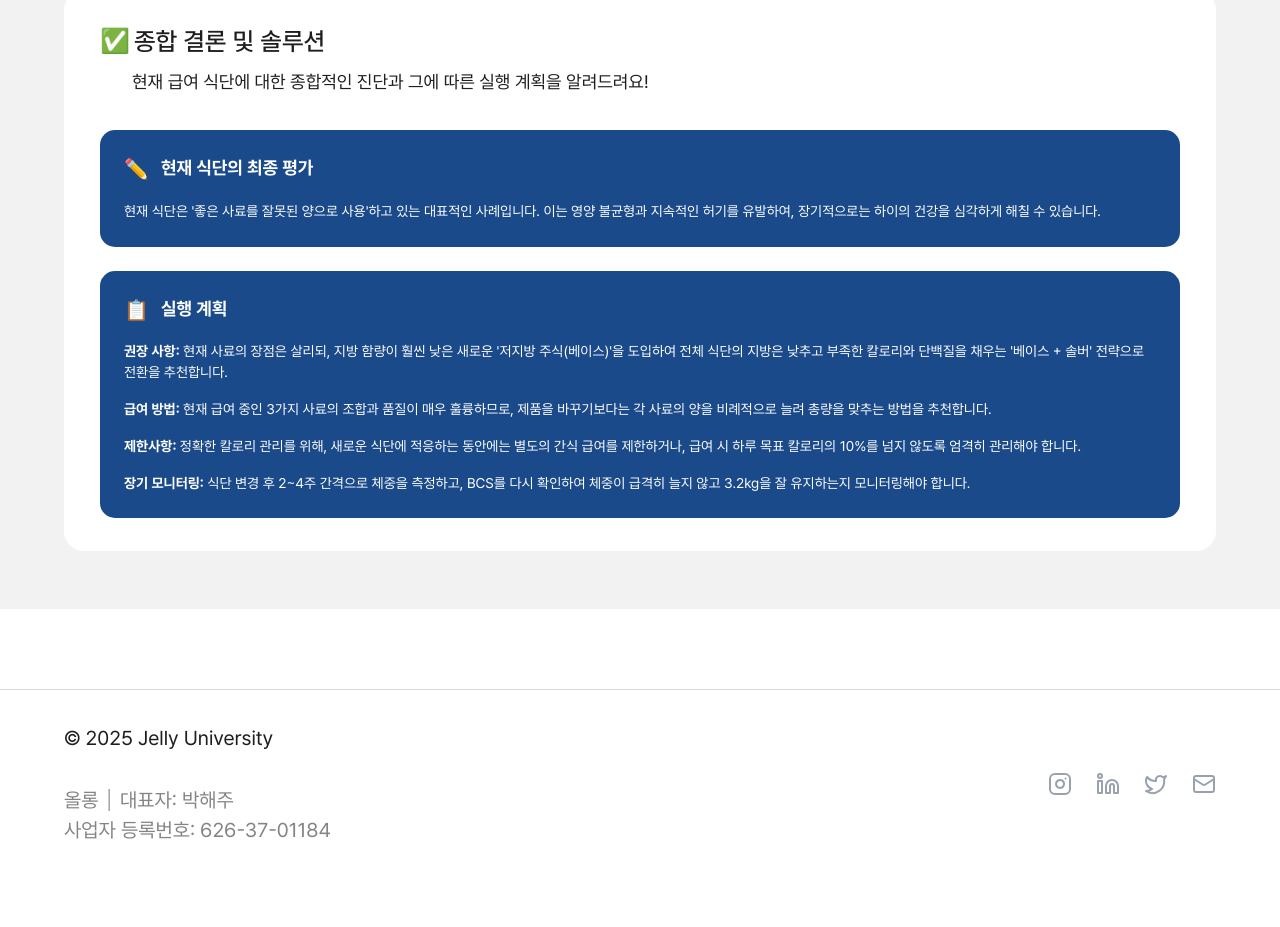
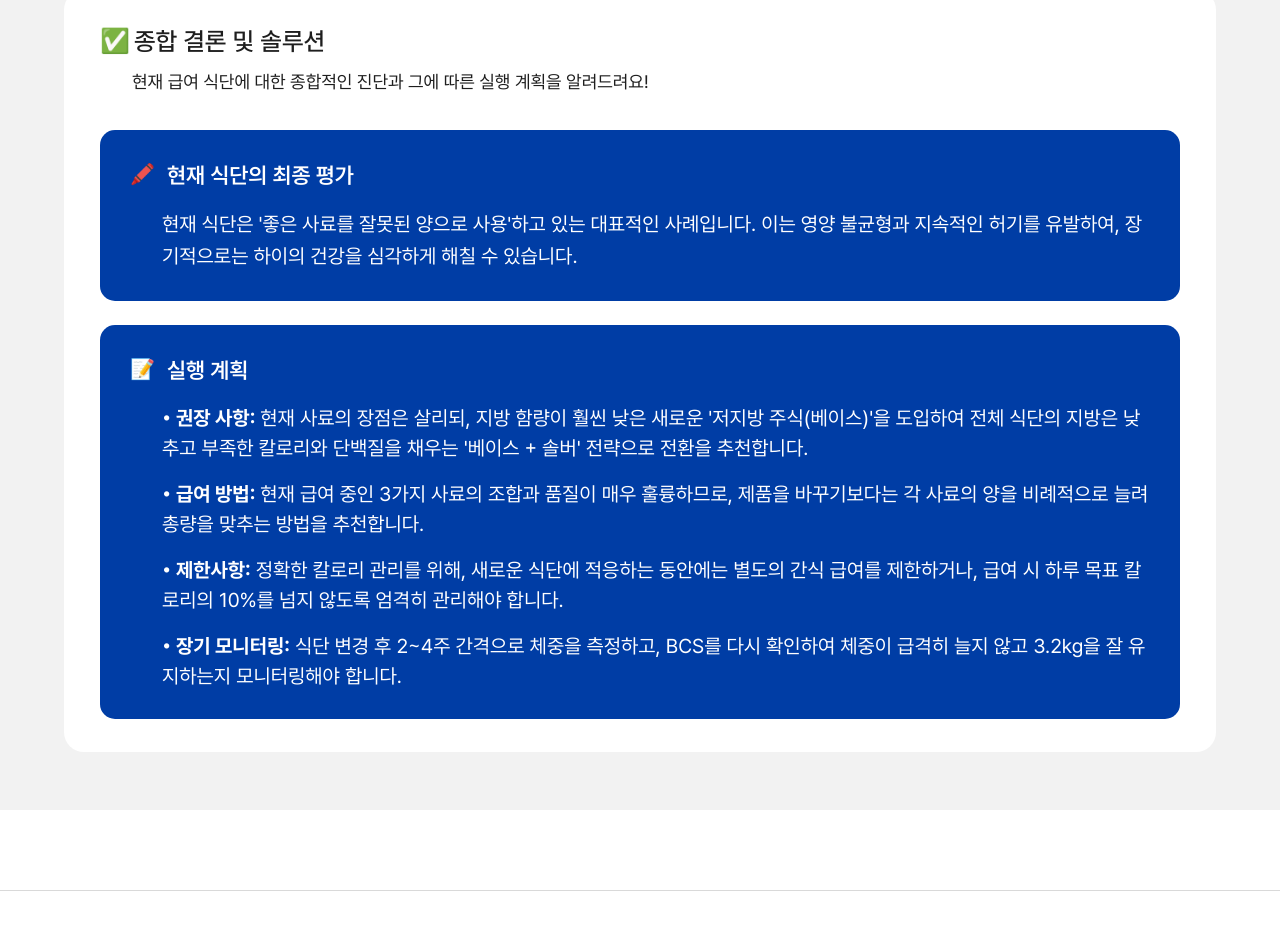
Before and after one commit to SeokHoChoi/test-jelly-univ-fe, a Next.js app: page /brief-report/diet-report in a window 1280 px wide. Shown: the part 4800-5727 px from the top of the page. Before the commit the page ends 5678 px from the top, so only its background shows below. Built offline with nearby package versions, Linux system fonts and the light colour scheme.

Commit message:
feat: 종합 결론 및 솔루션 카드 UI 구현

```diff
--- a/src/components/brief-report/DetailedDietReport.tsx
+++ b/src/components/brief-report/DetailedDietReport.tsx
@@ -873,34 +873,34 @@ const DetailedDietReport = ({
           <div className="mt-[35px]">
             <div className="space-y-6">
               {/* 현재 식단의 최종 평가 */}
-              <div className="bg-[#1A4A8A] rounded-[15px] p-6">
+              <div className="bg-[#003DA5] rounded-[15px] py-[28.5px] px-[30px]">
                 <div className="flex items-start gap-3 mb-4">
-                  <span className="text-white text-[20px]">✏️</span>
-                  <h3 className="text-white font-bold text-[18px]">현재 식단의 최종 평가</h3>
+                  <span className="text-white text-[20px]">🖍️</span>
+                  <h3 className="text-white font-semibold text-[18px] md:text-[22px]">현재 식단의 최종 평가</h3>
                 </div>
-                <p className="text-white text-[14px] leading-relaxed">
+                <p className="text-white text-[15px] md:text-[20px] leading-relaxed ml-[32px]">
                   현재 식단은 &apos;좋은 사료를 잘못된 양으로 사용&apos;하고 있는 대표적인 사례입니다. 이는 영양 불균형과 지속적인 허기를 유발하여, 장기적으로는 하이의 건강을 심각하게 해칠 수 있습니다.
                 </p>
               </div>
 
               {/* 실행 계획 */}
-              <div className="bg-[#1A4A8A] rounded-[15px] p-6">
+              <div className="bg-[#003DA5] rounded-[15px] py-[28.5px] px-[30px]">
                 <div className="flex items-start gap-3 mb-4">
-                  <span className="text-white text-[20px]">📋</span>
-                  <h3 className="text-white font-bold text-[18px]">실행 계획</h3>
+                  <span className="text-white text-[20px]">📝</span>
+                  <h3 className="text-white font-semibold text-[18px] md:text-[22px]">실행 계획</h3>
                 </div>
-                <ul className="space-y-4 text-white text-[14px]">
+                <ul className="space-y-4 text-white text-[15px] md:text-[20px] ml-[32px]">
                   <li>
-                    <span className="font-bold">권장 사항:</span> 현재 사료의 장점은 살리되, 지방 함량이 훨씬 낮은 새로운 &apos;저지방 주식(베이스)&apos;을 도입하여 전체 식단의 지방은 낮추고 부족한 칼로리와 단백질을 채우는 &apos;베이스 + 솔버&apos; 전략으로 전환을 추천합니다.
+                    <span className="font-bold">• 권장 사항:</span> 현재 사료의 장점은 살리되, 지방 함량이 훨씬 낮은 새로운 &apos;저지방 주식(베이스)&apos;을 도입하여 전체 식단의 지방은 낮추고 부족한 칼로리와 단백질을 채우는 &apos;베이스 + 솔버&apos; 전략으로 전환을 추천합니다.
                   </li>
                   <li>
-                    <span className="font-bold">급여 방법:</span> 현재 급여 중인 3가지 사료의 조합과 품질이 매우 훌륭하므로, 제품을 바꾸기보다는 각 사료의 양을 비례적으로 늘려 총량을 맞추는 방법을 추천합니다.
+                    <span className="font-bold">• 급여 방법:</span> 현재 급여 중인 3가지 사료의 조합과 품질이 매우 훌륭하므로, 제품을 바꾸기보다는 각 사료의 양을 비례적으로 늘려 총량을 맞추는 방법을 추천합니다.
                   </li>
                   <li>
-                    <span className="font-bold">제한사항:</span> 정확한 칼로리 관리를 위해, 새로운 식단에 적응하는 동안에는 별도의 간식 급여를 제한하거나, 급여 시 하루 목표 칼로리의 10%를 넘지 않도록 엄격히 관리해야 합니다.
+                    <span className="font-bold">• 제한사항:</span> 정확한 칼로리 관리를 위해, 새로운 식단에 적응하는 동안에는 별도의 간식 급여를 제한하거나, 급여 시 하루 목표 칼로리의 10%를 넘지 않도록 엄격히 관리해야 합니다.
                   </li>
                   <li>
-                    <span className="font-bold">장기 모니터링:</span> 식단 변경 후 2~4주 간격으로 체중을 측정하고, BCS를 다시 확인하여 체중이 급격히 늘지 않고 3.2kg을 잘 유지하는지 모니터링해야 합니다.
+                    <span className="font-bold">• 장기 모니터링:</span> 식단 변경 후 2~4주 간격으로 체중을 측정하고, BCS를 다시 확인하여 체중이 급격히 늘지 않고 3.2kg을 잘 유지하는지 모니터링해야 합니다.
                   </li>
                 </ul>
               </div>
--- a/src/components/common/ReportCard.tsx
+++ b/src/components/common/ReportCard.tsx
@@ -11,7 +11,7 @@ interface ReportCardProps {
 const ReportCard = ({ children, className = '', backgroundColor = '#FFFFFF' }: ReportCardProps) => {
   return (
     <div
-      className={`rounded-[20px] py-[33px] px-[24.5px] md:px-[36px] ${className}`}
+      className={`rounded-[20px] py-[36px] md:py-[33px] px-[18.5px] md:px-[36px] ${className}`}
       style={{ backgroundColor }}
     >
       {children}
```
